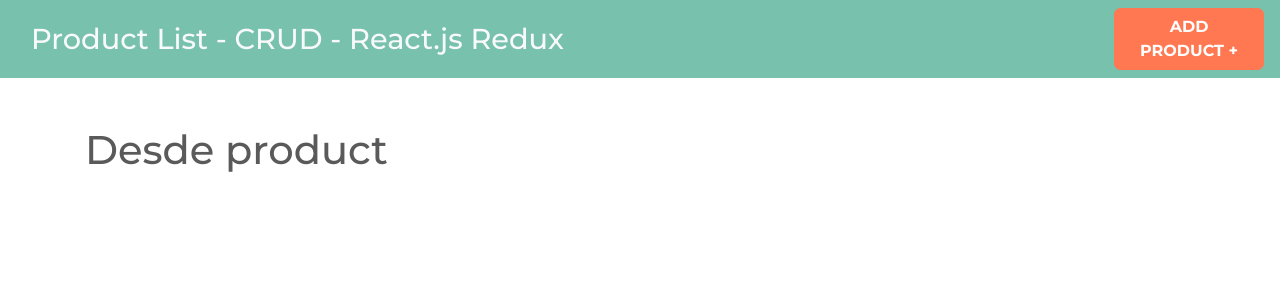
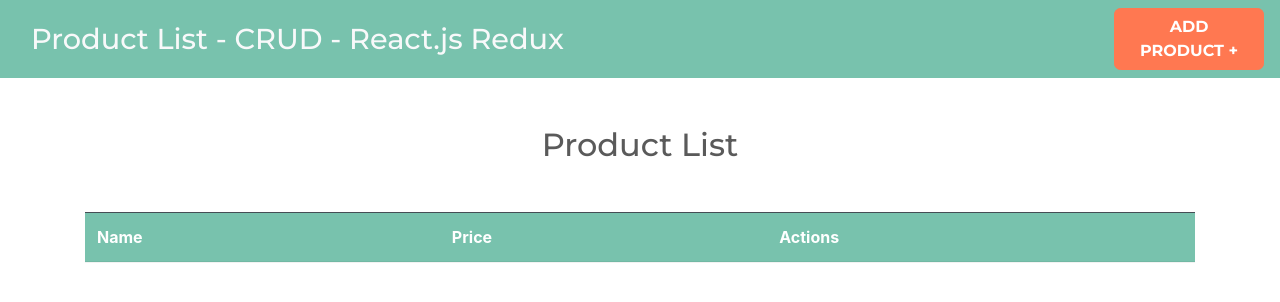
Before and after one commit to santiagolopez02/ListProduct, a React (Create React App) app in the folder listproduct/: page / in a window 1280 px wide. Shown: the top 302 px of the page. Built offline with nearby package versions, Linux system fonts and the light colour scheme.

Commit message:
List Product table defined

```diff
--- a/listproduct/src/component/Product.js
+++ b/listproduct/src/component/Product.js
@@ -1,8 +1,20 @@
-import React from 'react';
+import React, {Fragment} from 'react';
 
 const Product = () => {
     return (
-        <h1>Desde product</h1>
+        <Fragment>
+            <h2 className="text-center my-5">Product List</h2>
+
+            <table className="table table-striped">
+                <thead className="bg-primary table-dark">
+                    <tr>
+                        <th scope="col">Name</th>
+                        <th scope="col">Price</th>
+                        <th scope="col">Actions</th>
+                    </tr>
+                </thead>
+            </table>
+        </Fragment>
      );
 }
 
```
